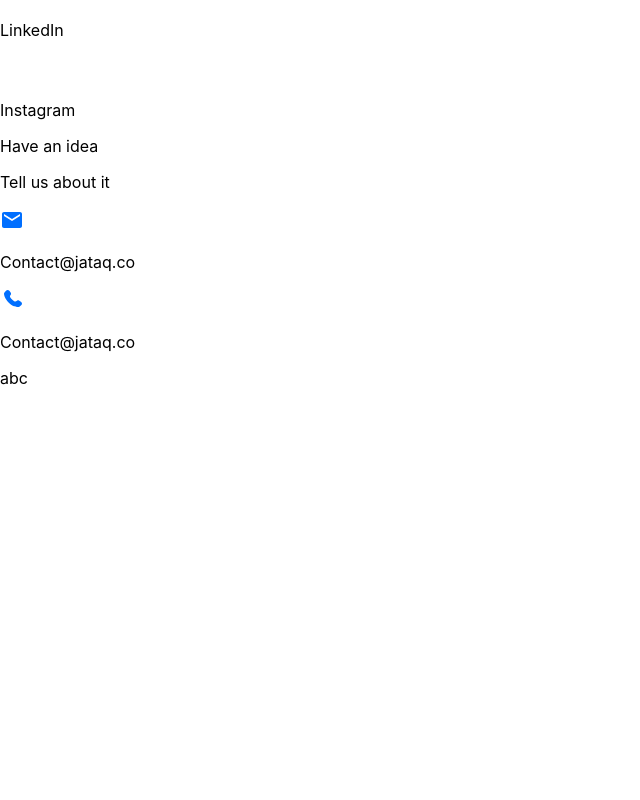
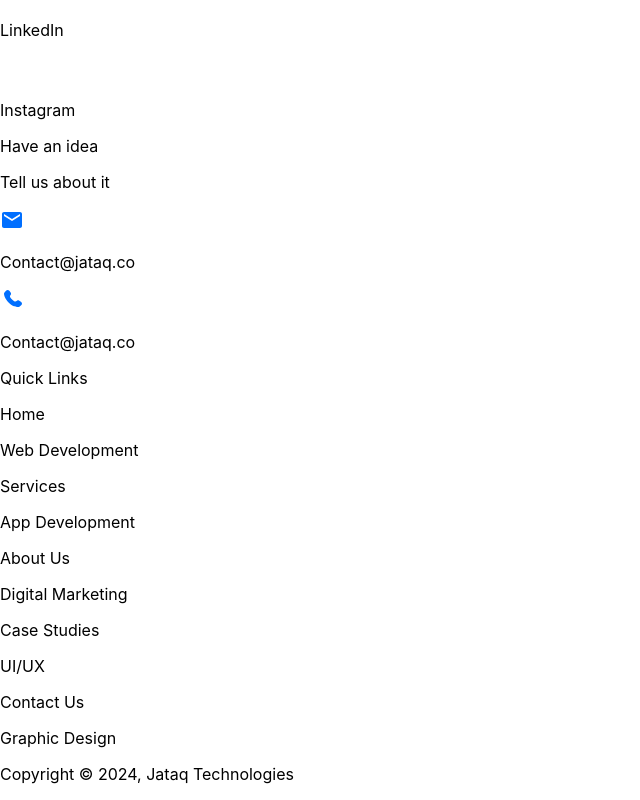
Before and after one commit to mudassir7732/Jataq-Technologies, a React (Create React App) app: page / in a window 1280 px wide. Shown: the part 5574-6374 px from the top of the page, without its empty margins (0-640 px from the left). Before the commit the page ends 5978 px from the top, so only its background shows below. Built offline with nearby package versions, Linux system fonts and the light colour scheme.

Commit message:
Updated code

```diff
--- a/src/components/footer/index.js
+++ b/src/components/footer/index.js
@@ -66,11 +66,56 @@ const Footer = () => {
                 </div>
 
                 <div className="pl-[111px] pt-[28px]">
-                    <p className="text-white">
-                    abc
+                    <p className="text-white text-[18px] font-[700] font-[Montserrat]">
+                        Quick Links
                     </p>
+                    <div className="grid lg:grid-cols-2 lg:gap-x-[40px] xl:gap-x-[140px] mt-[29px] gap-y-[17px]">
+                        <p className="text-white text-[16px] font-[400] font-[Montserrat]">
+                            Home
+                        </p>
+
+                        <p className="text-white text-[16px] font-[400] font-[Montserrat] whitespace-nowrap">
+                            Web Development
+                        </p>
+
+                        <p className="text-white text-[16px] font-[400] font-[Montserrat]">
+                            Services
+                        </p>
+
+                        <p className="text-white text-[16px] font-[400] font-[Montserrat] whitespace-nowrap">
+                            App Development
+                        </p>
+
+                        <p className="text-white text-[16px] font-[400] font-[Montserrat] whitespace-nowrap">
+                            About Us
+                        </p>
+
+                        <p className="text-white text-[16px] font-[400] font-[Montserrat] whitespace-nowrap">
+                            Digital Marketing
+                        </p>
+
+                        <p className="text-white text-[16px] font-[400] font-[Montserrat] whitespace-nowrap">
+                            Case Studies
+                        </p>
+
+                        <p className="text-white text-[16px] font-[400] font-[Montserrat]">
+                            UI/UX
+                        </p>
+
+                        <p className="text-white text-[16px] font-[400] font-[Montserrat] whitespace-nowrap">
+                            Contact Us
+                        </p>
+
+                        <p className="text-white text-[16px] font-[400] font-[Montserrat] whitespace-nowrap">
+                            Graphic Design
+                        </p>
+                    </div>
                 </div>
             </div>
+
+            <p className="text-[18px] font-[400] font-[Montserrat] text-white text-center mt-[46px]">
+                Copyright © 2024, Jataq Technologies
+            </p>
 
         </div>
     )
```
